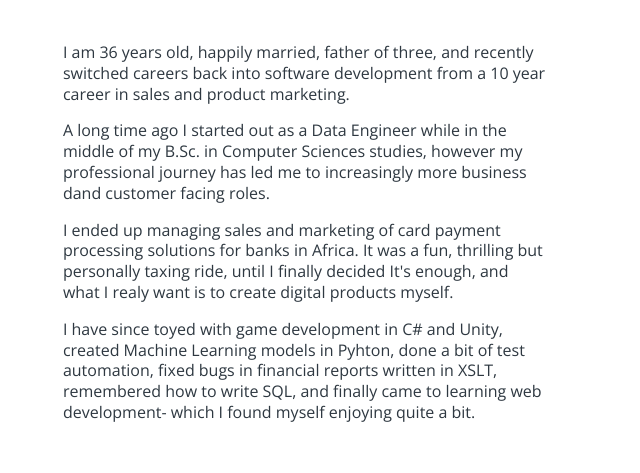
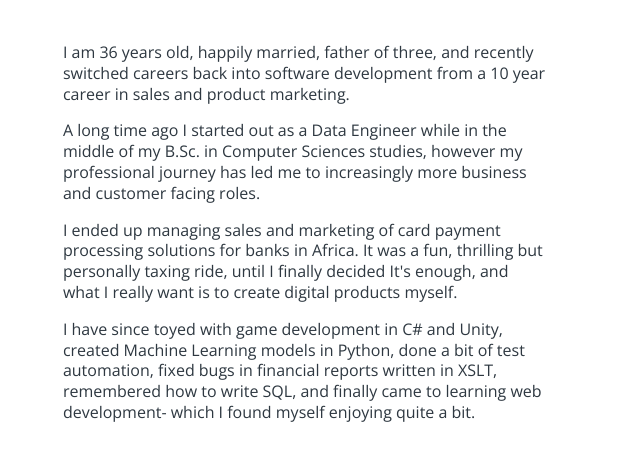
Before and after one commit to Nefestus/WebCV, a plain HTML site: page index.html in a window 1280 px wide. Shown: the part 940-1413 px from the top of the page, 475-1115 px from the left. Drawn offline with nearby package versions, Linux system fonts and the light colour scheme.

Commit message:
Update index.html
Typo fix

```diff
--- a/index.html
+++ b/index.html
@@ -35,16 +35,16 @@
                         of my B.Sc. in Computer Sciences studies, however my professional journey has led me to
                         increasingly more
                         business
-                        dand customer facing roles.</p>
+                        and customer facing roles.</p>
                     <p>I ended up managing sales and marketing of card payment processing solutions for banks in Africa.
                         It was a
                         fun,
-                        thrilling but personally taxing ride, until I finally decided It's enough, and what I realy want
+                        thrilling but personally taxing ride, until I finally decided It's enough, and what I really want
                         is to
                         create digital
                         products myself.</p>
                     <p>I have since toyed with game development in C# and Unity, created Machine Learning models in
-                        Pyhton, done
+                        Python, done
                         a bit of test automation, fixed bugs in financial reports written in XSLT, remembered how to
                         write SQL, and
                         finally came to learning web
```
